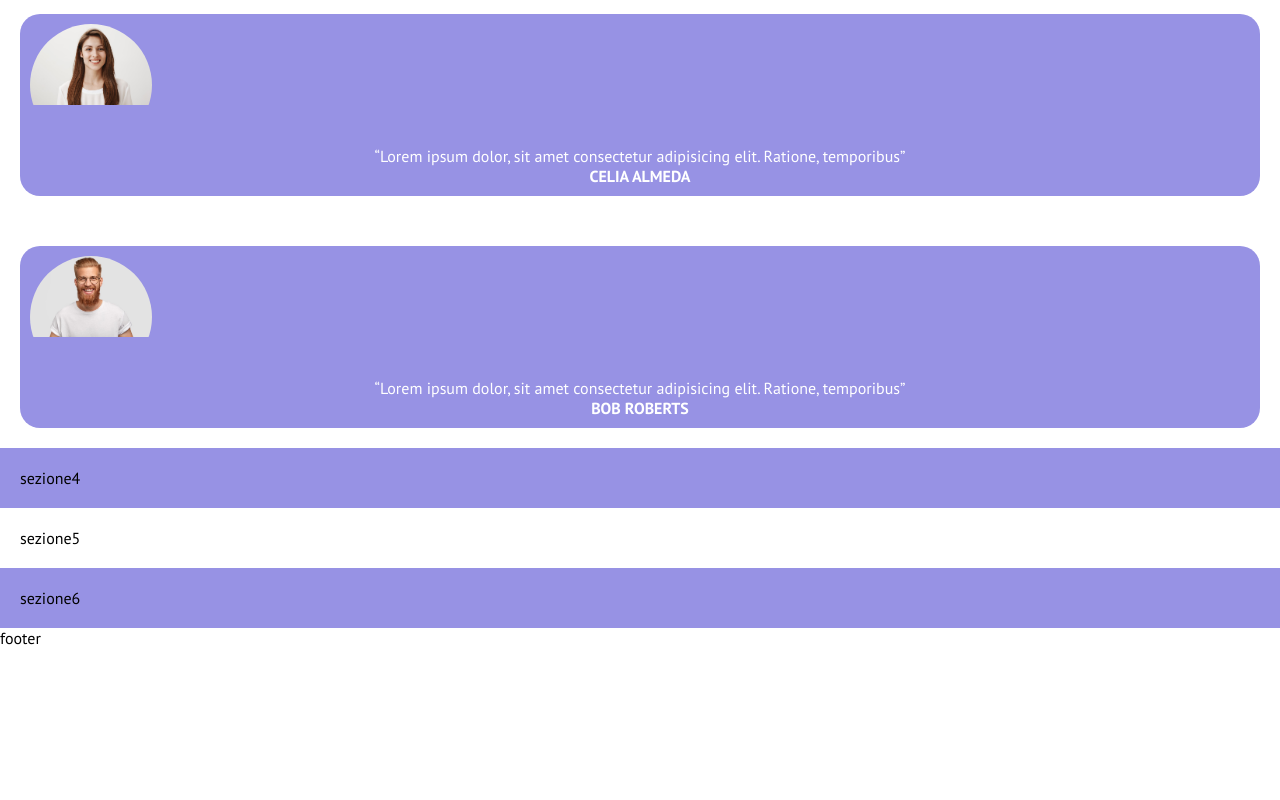
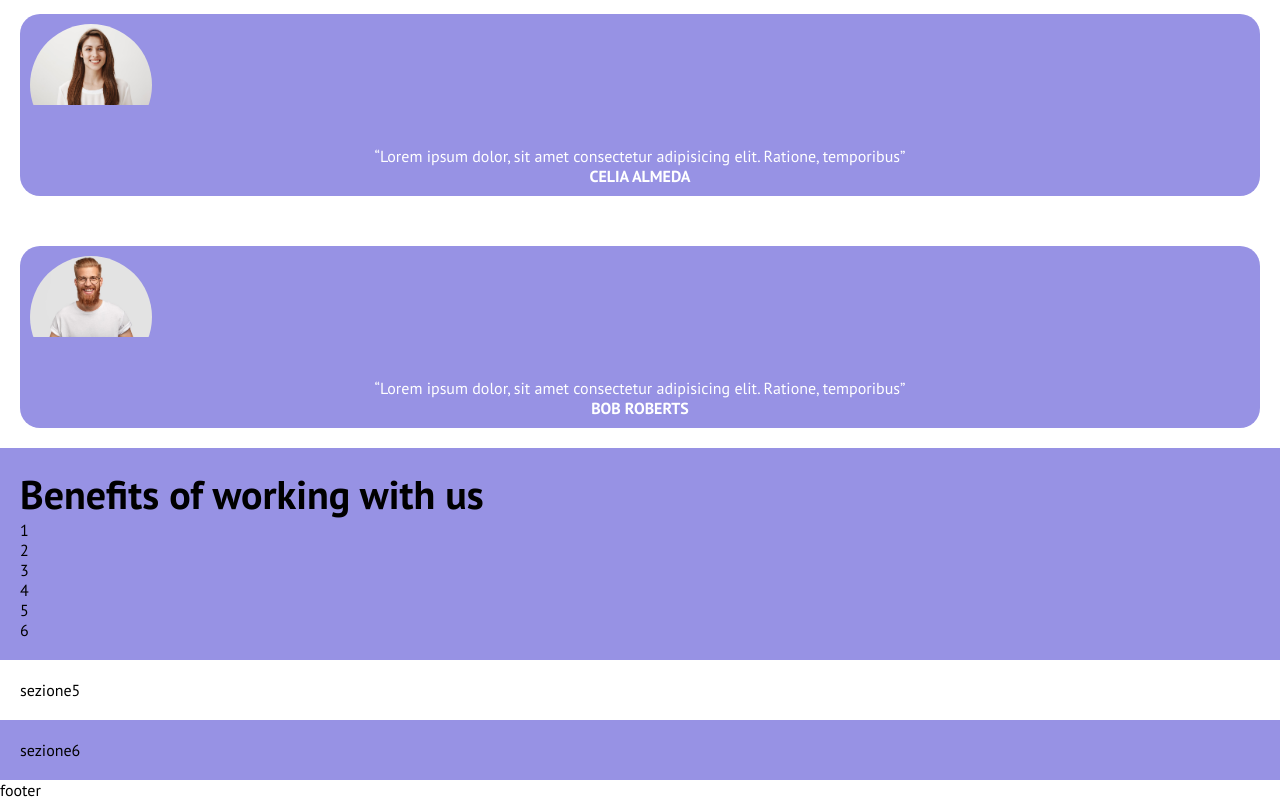
Before and after one commit to DanieleSalinitro/htmlcss-responsive-layout, a plain HTML site: page index.html in a window 1280 px wide. Shown: the part 5952-6752 px from the top of the page. Before the commit the page ends 6600 px from the top, so only its background shows below. Drawn offline with Linux system fonts and the light colour scheme.

Commit message:
modifiche

```diff
--- a/index.html
+++ b/index.html
@@ -137,7 +137,15 @@
                 </div>
             </section>
             <section id="benefits">
-                sezione4
+                <h2>Benefits of working with us</h2>
+                <div>
+                    <div class="card-benefits">1</div>
+                    <div class="card-benefits">2</div>
+                    <div class="card-benefits">3</div>
+                    <div class="card-benefits">4</div>
+                    <div class="card-benefits">5</div>
+                    <div class="card-benefits">6</div>
+                </div>
             </section>
             <section id="about-us">
                 sezione5
```
